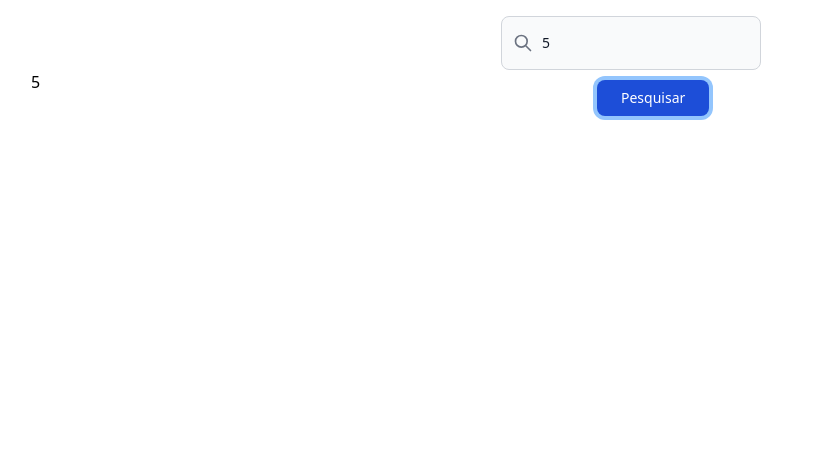
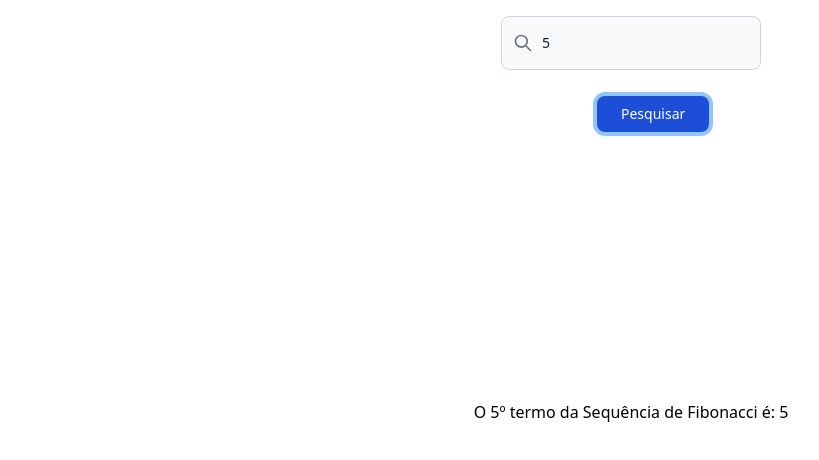
Before and after one commit to eduuk15/SequenciaFibonacci, a Vue app: page / in a window 1280 px wide. Both pictures are taken after typing "5" into the empty fields and a click on the button "Pesquisar". Shown: the part 296-756 px from the top of the page, without its empty margins (9-828 px from the left). Built offline with nearby package versions, Linux system fonts and the light colour scheme; the HTML template or start-up script is replaced by a standard one.

Commit message:
adiciona tratamento de erro

```diff
--- a/src/App.vue
+++ b/src/App.vue
@@ -3,8 +3,10 @@
 
     <FibonacciForm @acharTermo="numero = $event" />
 
-    <div>
-      {{ numero[1] }}<sup>{{ numero[2] }}</sup>
+    <div v-if="numero" class="flex justify-center">
+      <div class="absolute bottom-20">
+        O {{ numero[0]}}º termo da Sequência de Fibonacci é: {{ numero[1] }}<sup>{{ numero[2] }}</sup>
+      </div>
     </div>
   </div>
 </template>
--- a/src/components/FibonacciForm.vue
+++ b/src/components/FibonacciForm.vue
@@ -8,7 +8,6 @@
     </div>
 
   <form @submit.stop.prevent="acharTermo" class="pt-4">
-
     <div class="flex justify-center">
       <div class="relative">
         <div class="flex absolute inset-y-0 left-0 items-center pl-3 pointer-events-none">
@@ -31,7 +30,7 @@
         <input
           type="number"
           id="search"
-          class="block p-4 pl-10 w-full text-sm text-gray-900 bg-gray-50 rounded-lg border border-gray-300 focus:ring-blue-500 focus:border-blue-500 dark:bg-gray-700 dark:border-gray-600 dark:placeholder-gray-400 dark:text-white dark:focus:ring-blue-500 dark:focus:border-blue-500"
+          class="p-4 pl-10 w-full text-sm text-gray-900 bg-gray-50 rounded-lg border border-gray-300 focus:ring-blue-500 focus:border-blue-500 dark:bg-gray-700 dark:border-gray-600 dark:placeholder-gray-400 dark:text-white dark:focus:ring-blue-500 dark:focus:border-blue-500"
           v-model="termo"
           placeholder="Insira o termo que deseja buscar"
           required
@@ -39,7 +38,7 @@
 
         <button
           type="submit"
-          class="text-white absolute left-24 top-16 px-6 bg-blue-700 hover:bg-blue-800 focus:ring-4 focus:outline-none focus:ring-blue-300 font-medium rounded-lg text-sm px-2 py-2 dark:bg-blue-600 dark:hover:bg-blue-700 dark:focus:ring-blue-800"
+          class="text-white absolute left-24 top-20 px-6 bg-blue-700 hover:bg-blue-800 focus:ring-4 focus:outline-none focus:ring-blue-300 font-medium rounded-lg text-sm px-2 py-2 dark:bg-blue-600 dark:hover:bg-blue-700 dark:focus:ring-blue-800"
         >
           Pesquisar
         </button>
@@ -47,6 +46,7 @@
       </div>
     </div>
   </form>
+  <p id="validacao" v-if="termo <=0" class="flex hidden justify-center text-red-500 text-sm italic">Escolha um termo positivo e maior que zero!</p>
   </div>
 </template>
 
@@ -68,13 +68,16 @@ export default {
 
       let i = 2;
 
+      if (this.termo <= 0) {
+        document.getElementById('validacao').style.display = "flex";
+        return
+      } else {
         while (i >= 2 && i <= this.termo) {
           elementos[i] = elementos[i - 1] + elementos[i - 2];
           i++;
         }
 
         const strNum = elementos[this.termo - 1].toString();
-      console.log(strNum);
         const strNumSemPonto = strNum.replace('.', ',');
         this.notation = strNum.split('e+')[1];
         if (this.notation) {
@@ -87,6 +90,7 @@ export default {
         }
         this.$emit('acharTermo', [this.termo, this.numero, this.notation])
         }
+    }
   },
 }
 </script>
```
Lines whose indentation alone changed are shown as unchanged.
